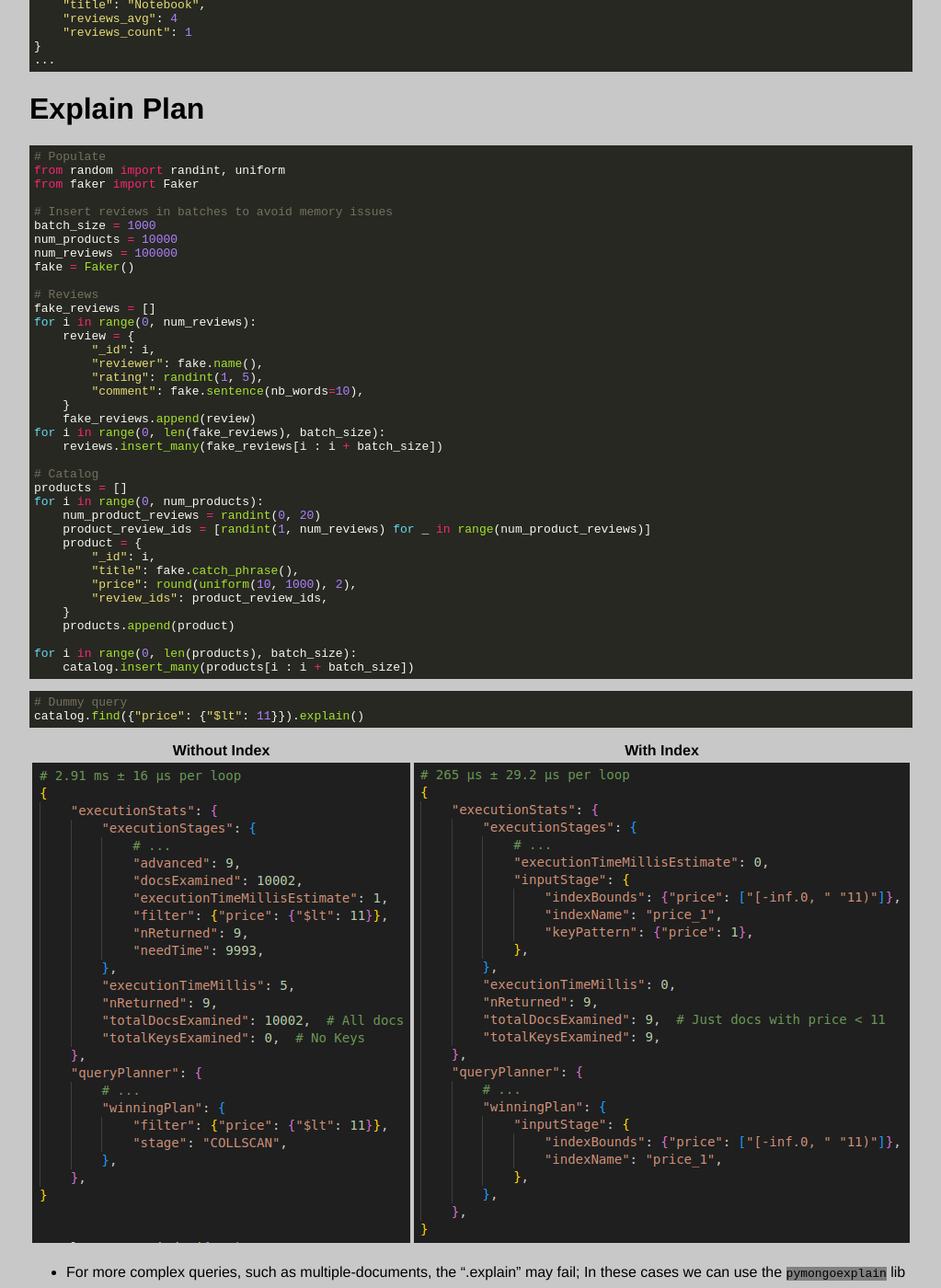
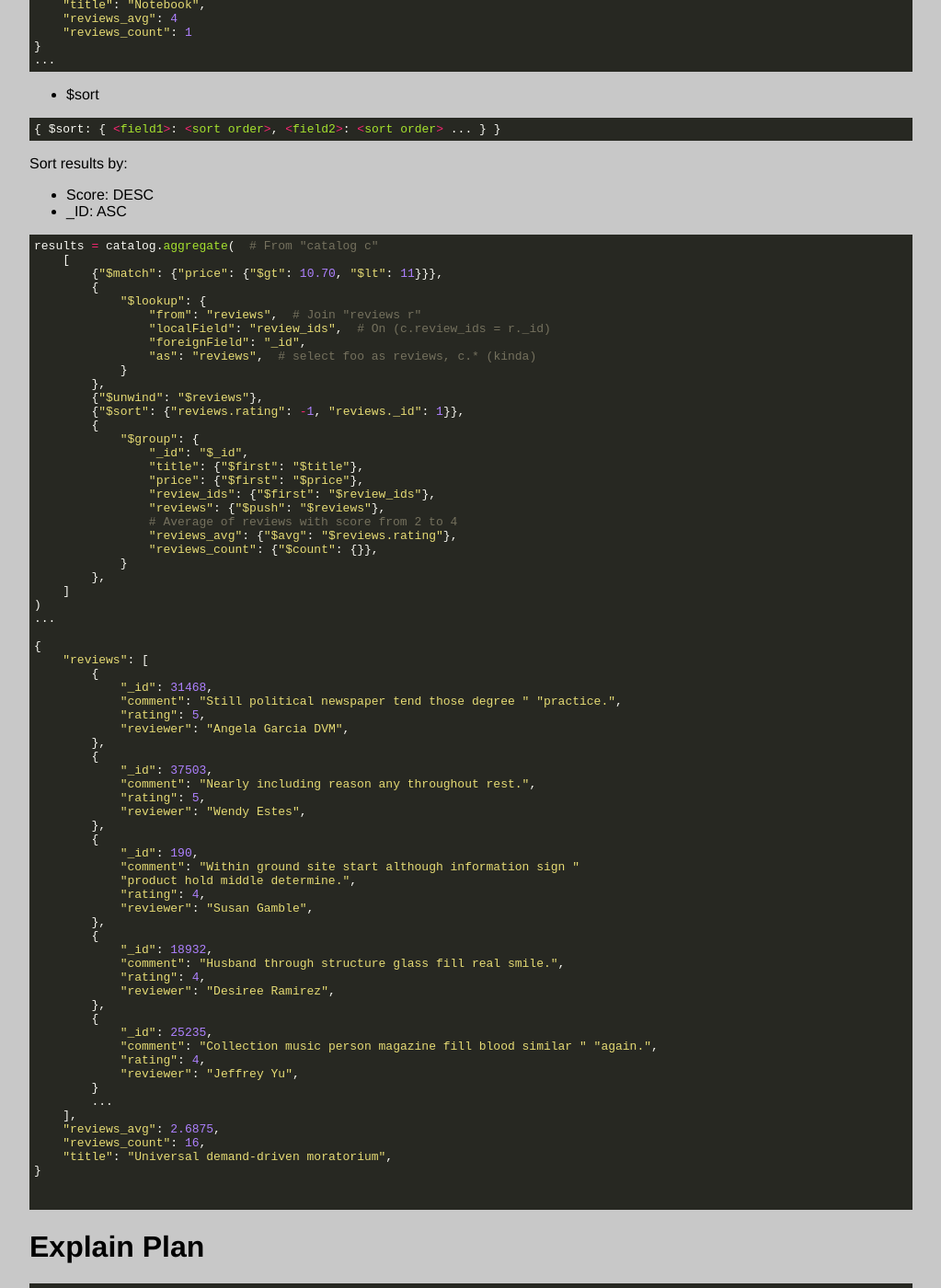
Before and after one commit to CarlosPena00/carlospena00.github.io, a Jekyll site: the page built from _posts/2024-07-04-nosql-mongo-tldr.md, in a window 1280 px wide and 1400 px high, scrolled down 10810 px. Shown: the whole window at 92% size, without its empty margins (128-1151 px from the left). Built offline with Jekyll 4.4.1, drawn with Linux system fonts in a browser that asks for light colours.

Commit message:
blog(mongo): Add $sort section

````diff
--- a/_posts/2024-07-04-nosql-mongo-tldr.md
+++ b/_posts/2024-07-04-nosql-mongo-tldr.md
@@ -706,6 +706,88 @@ for r in results:
 ...
 ```
 
+- $sort
+
+```js
+{ $sort: { <field1>: <sort order>, <field2>: <sort order> ... } }
+```
+Sort results by:
+- Score: DESC
+- _ID: ASC
+
+```py
+results = catalog.aggregate(  # From "catalog c"
+    [
+        {"$match": {"price": {"$gt": 10.70, "$lt": 11}}},
+        {
+            "$lookup": {
+                "from": "reviews",  # Join "reviews r"
+                "localField": "review_ids",  # On (c.review_ids = r._id)
+                "foreignField": "_id",
+                "as": "reviews",  # select foo as reviews, c.* (kinda)
+            }
+        },
+        {"$unwind": "$reviews"},
+        {"$sort": {"reviews.rating": -1, "reviews._id": 1}},
+        {
+            "$group": {
+                "_id": "$_id",
+                "title": {"$first": "$title"},
+                "price": {"$first": "$price"},
+                "review_ids": {"$first": "$review_ids"},
+                "reviews": {"$push": "$reviews"},
+                # Average of reviews with score from 2 to 4
+                "reviews_avg": {"$avg": "$reviews.rating"},
+                "reviews_count": {"$count": {}},
+            }
+        },
+    ]
+)
+...
+
+{
+    "reviews": [
+        {
+            "_id": 31468,
+            "comment": "Still political newspaper tend those degree " "practice.",
+            "rating": 5,
+            "reviewer": "Angela Garcia DVM",
+        },
+        {
+            "_id": 37503,
+            "comment": "Nearly including reason any throughout rest.",
+            "rating": 5,
+            "reviewer": "Wendy Estes",
+        },
+        {
+            "_id": 190,
+            "comment": "Within ground site start although information sign "
+            "product hold middle determine.",
+            "rating": 4,
+            "reviewer": "Susan Gamble",
+        },
+        {
+            "_id": 18932,
+            "comment": "Husband through structure glass fill real smile.",
+            "rating": 4,
+            "reviewer": "Desiree Ramirez",
+        },
+        {
+            "_id": 25235,
+            "comment": "Collection music person magazine fill blood similar " "again.",
+            "rating": 4,
+            "reviewer": "Jeffrey Yu",
+        }
+        ...
+    ],
+    "reviews_avg": 2.6875,
+    "reviews_count": 16,
+    "title": "Universal demand-driven moratorium",
+}
+
+
+```
+
 
 # Explain Plan
 
````
